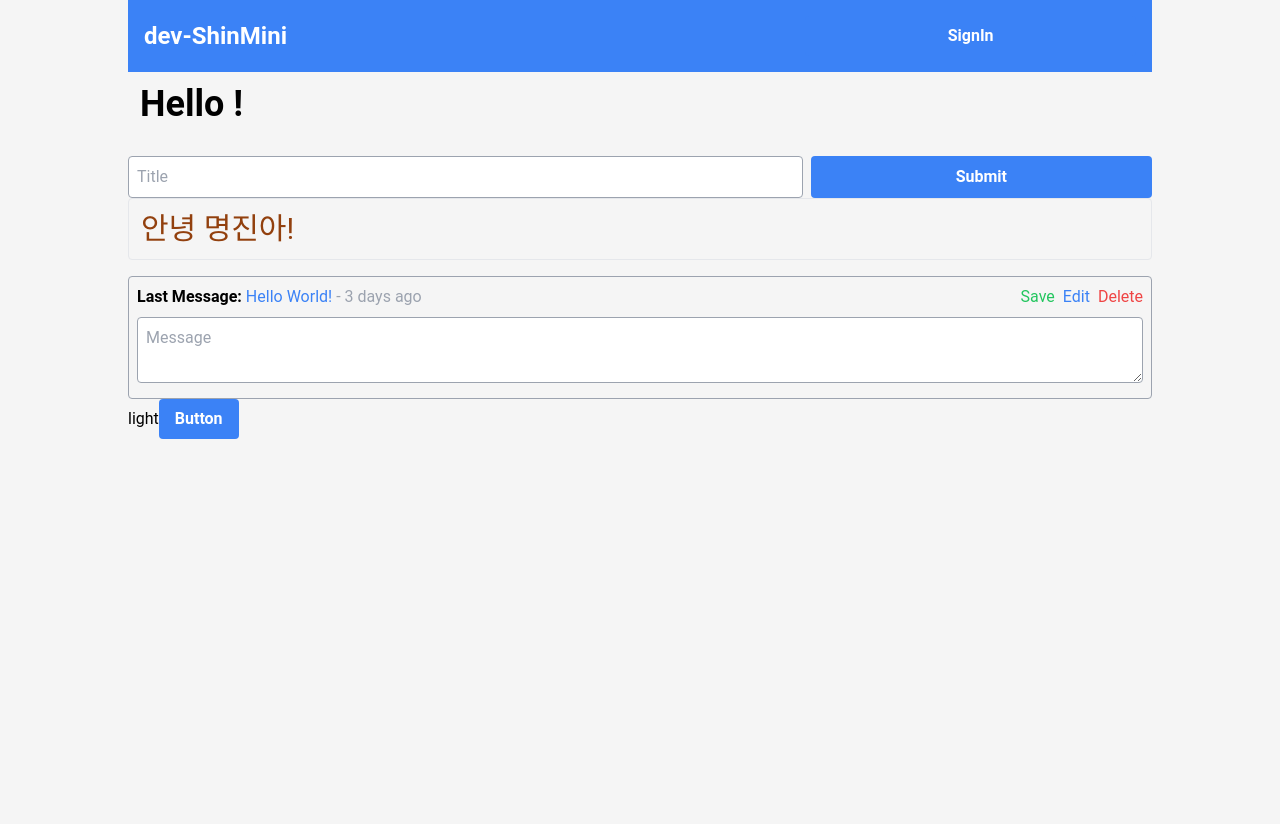
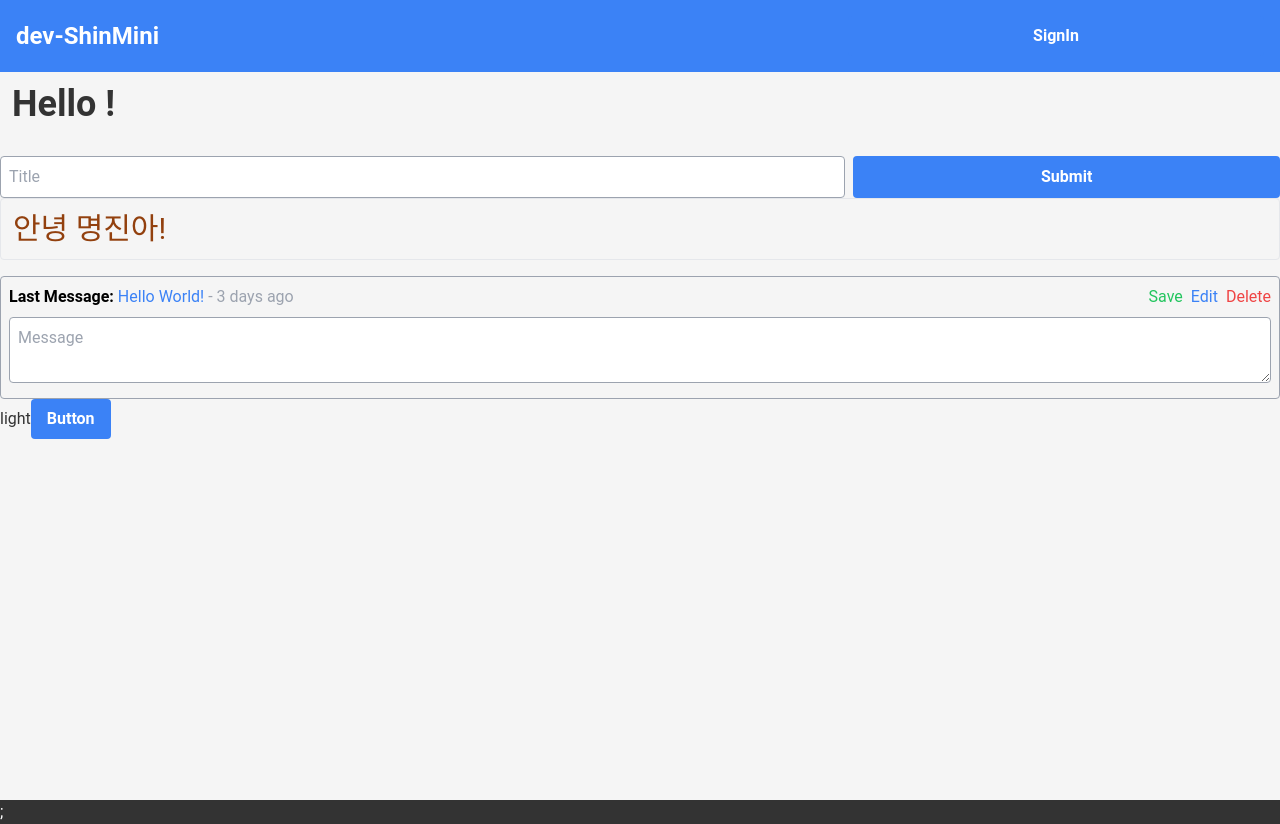
Before and after one commit to ShinMini/shinmini-homepage, a React (Vite) app: page / in a window 1280 px wide. Before the commit the page ends 800 px from the top, so only its background shows below. Built offline with nearby package versions, Linux system fonts and the light colour scheme; no server answers.

Commit message:
feat(styled): transition color effect

```diff
--- a/src/components/Layout.tsx
+++ b/src/components/Layout.tsx
@@ -1,10 +1,21 @@
 import React from 'react';
 import { styled } from 'styled-components';
 
+const Wrapper = styled.div`
+  background-color: ${props => props.theme.colors.oppositeBackground};
+  color: ${props => props.theme.colors.oppositeText};
+
+  transition: background-color 0.2s ease-in-out, color 0.2s ease-in-out;
+`;
+
 const Container = styled.div`
-  width: 80vw;
+  max-width: 1440px;
+  min-height: 100vh;
+
   margin: 0 auto;
+
   background-color: ${props => props.theme.colors.background};
+  color: ${props => props.theme.colors.text};
 `;
 
 type Props = {
@@ -12,7 +23,11 @@ type Props = {
 };
 
 const Layout = ({ children }: Props) => {
-  return <Container>{children}</Container>;
+  return (
+    <Wrapper>
+      <Container>{children}</Container>;
+    </Wrapper>
+  );
 };
 
 export default Layout;
--- a/src/themes/themes.ts
+++ b/src/themes/themes.ts
@@ -14,18 +14,27 @@ const defaultColors = {
   error: '#ff0000',
   warning: '#f1c40f',
   info: '#3498db',
+
+  oppositeBackground: '#333333',
+  oppositeText: '#ffffff',
 };
 
 const lightColors = {
   ...defaultColors,
   background: '#ffffff',
   text: '#333333',
+
+  oppositeBackground: '#333333',
+  oppositeText: '#ffffff',
 };
 
 const darkColors = {
   ...defaultColors,
   background: '#333333',
   text: '#ffffff',
+
+  oppositeBackground: '#ffffff',
+  oppositeText: '#333333',
 };
 
 const themes = {
```
